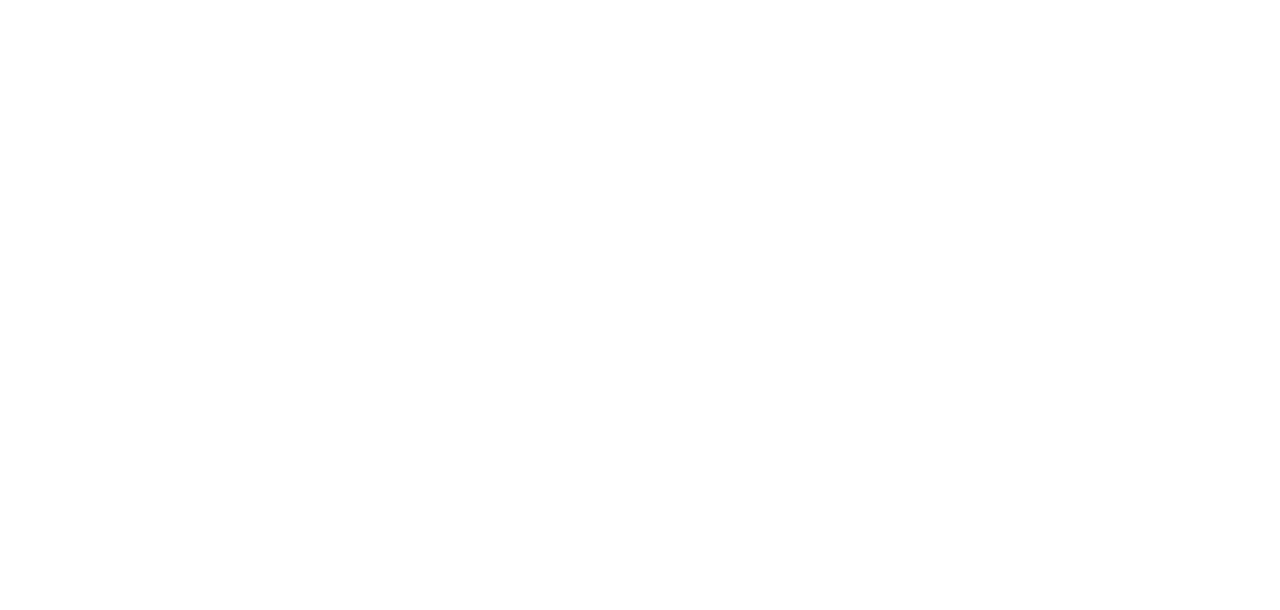
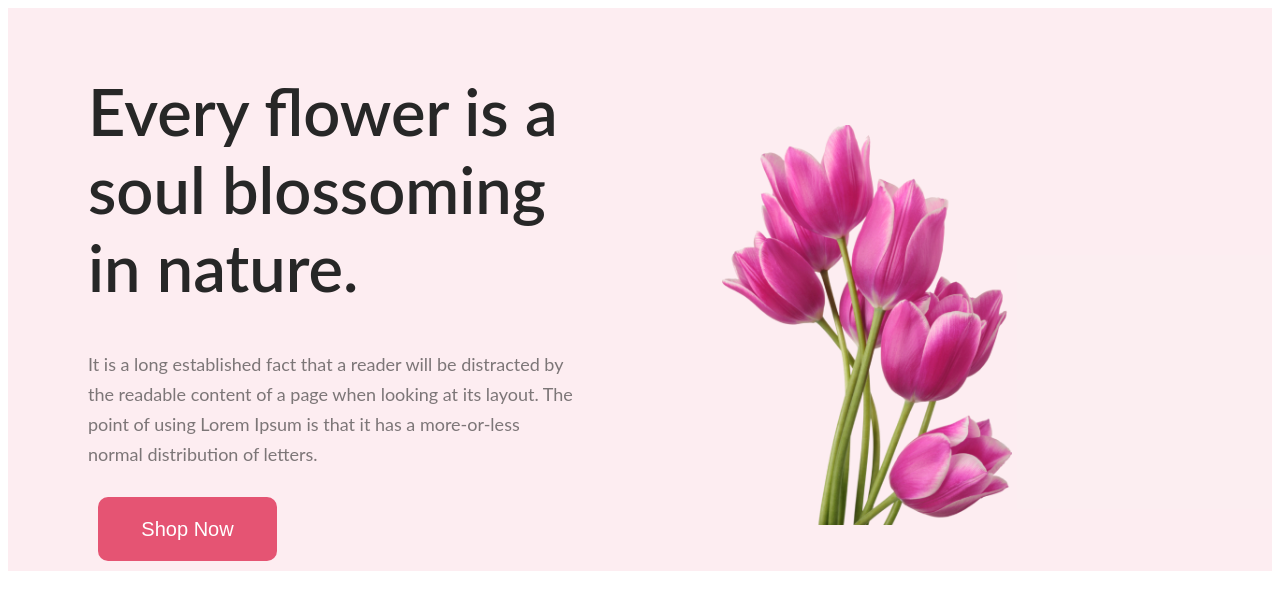
Before and after one commit to PulokRoy11225/flower-shop-assignment, a plain HTML site: page index.html in a window 1280 px wide. Drawn offline with nearby package versions, Linux system fonts and the light colour scheme.

Commit message:
added the first banner

```diff
--- a/index.html
+++ b/index.html
@@ -4,9 +4,22 @@
   <meta charset="UTF-8">
   <meta name="viewport" content="width=device-width, initial-scale=1.0">
   <title>Flower Shop Assignment</title>
+  <link rel="stylesheet" href="styles/flower.css">
+  <link rel="preconnect" href="https://fonts.googleapis.com">
+  <link rel="preconnect" href="https://fonts.gstatic.com" crossorigin>
+  <link href="https://fonts.googleapis.com/css2?family=Open+Sans:ital,wght@0,400;0,500;0,600;0,700;1,500;1,600;1,700&display=swap" rel="stylesheet">
 </head>
 <body>
-  <header>
+  <header class="header">
+
+    <div class="banner">
+      <div class="banner-content">
+        <h1 class="banner-heading">Every flower is a soul blossoming in nature.</h1>
+        <p class="banner-des">It is a long established fact that a reader will be distracted by the readable content of a page when looking at its layout. The point of using Lorem Ipsum is that it has a more-or-less normal distribution of letters.</p>
+        <button class="button-pri">Shop Now</button>
+      </div>
+      <img class="first-image" src="Flower Asset/pngwing 6.png" alt="">
+    </div>
 
   </header>
   <main>
--- /dev/null
+++ b/styles/flower.css
@@ -0,0 +1,62 @@
+body {
+  font-family: 'Open Sans', sans-serif;
+}
+
+/* header related styles */
+.header{
+  background: rgba(229, 84, 115, 0.10);
+  /* width: 1920px;
+  height: 850px;
+  flex-shrink: 0; */
+  /* margin: 0px;
+  padding: 0px; */
+}
+.text-primary{
+  color: #e55473;
+}
+.button-pri{
+  background-color:#e55473 ;
+  border: 0;
+  /* font-style: normal; */
+  font-size: 20px;
+  color: white;
+  /* padding: 15px 35px; */
+  width: 179px;
+  height: 64px;
+  margin: 10px;
+  padding: 10px;
+  border-radius: 10px;
+}
+nav{
+  display: flex;
+  justify-content: space-between;
+  align-items: center;
+}
+
+.banner{
+  padding: 20px 20px 0px 80px;
+  display: flex;
+  align-items: center;
+}
+.first-image{
+  width: 400px;
+  height: 400px;
+  /* flex-shrink: 0; */
+  padding: 50px 240px 0px 145px;
+}
+.banner-heading{
+color: #272727;
+font-family: Lato;
+font-size: 65px;
+font-style: normal;
+font-weight: 600;
+line-height: normal;
+}
+.banner-des{
+  color: rgba(39, 39, 39, 0.60);
+  font-family: Lato;
+  font-size: 18px;
+  font-style: normal;
+  font-weight: 400;
+  line-height: 30px;
+}
```
